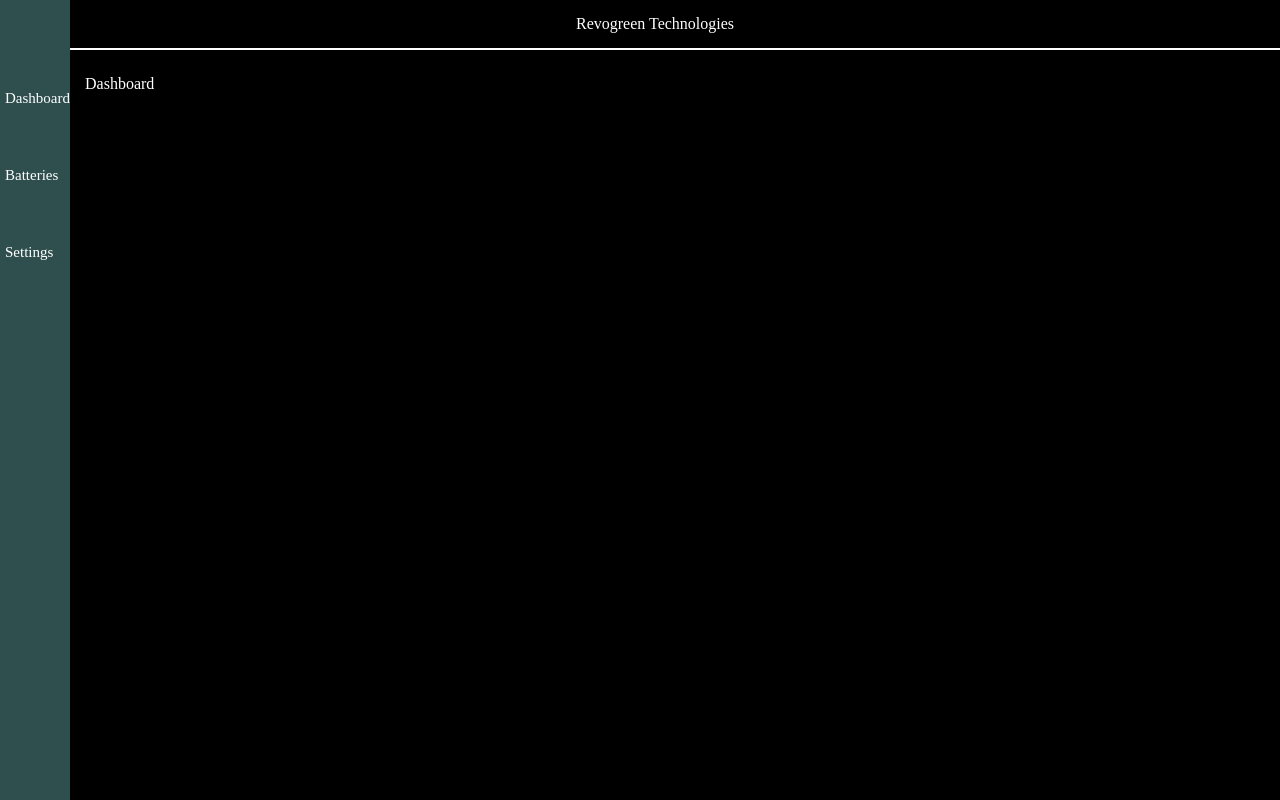
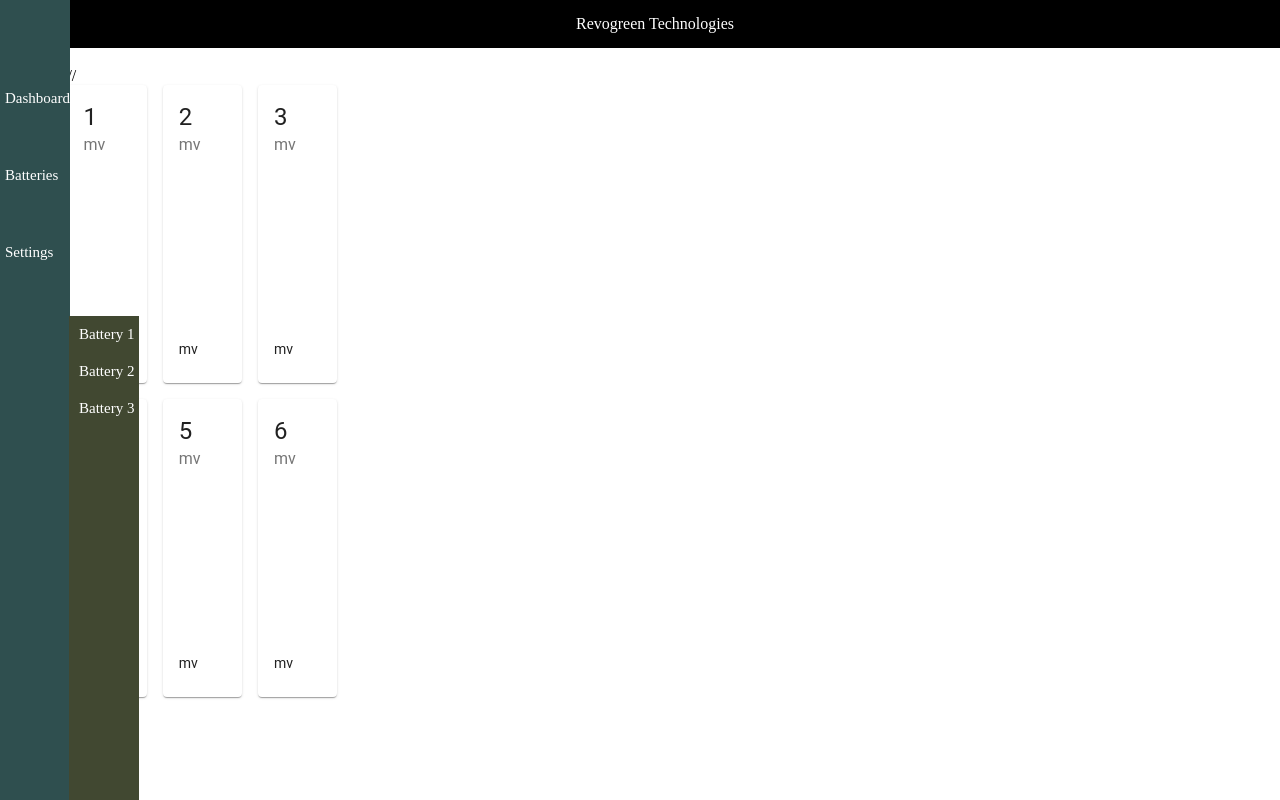
Before and after one commit to swarali15/HelpingHand, a React app: page / in a window 1280 px wide. Built offline with nearby package versions, Linux system fonts and the light colour scheme.

Commit message:
Added cards, batteries ChildComponent

```diff
--- a/package.json
+++ b/package.json
@@ -3,6 +3,7 @@
   "version": "0.1.0",
   "private": true,
   "dependencies": {
+    "@material-ui/core": "^4.9.9",
     "@testing-library/jest-dom": "^4.2.4",
     "@testing-library/react": "^9.3.2",
     "@testing-library/user-event": "^7.1.2",
--- a/src/components/DashBoard.js
+++ b/src/components/DashBoard.js
@@ -1,10 +1,22 @@
 import React from 'react';
+import DashboardCard from './dashboard/DashboardCard.js'
+import { Grid } from "@material-ui/core";
+import Content from './dashboard/DashboardContent';
 
 function DashBoard()
 {
-    return(<div className="DashBoard" >
-        <main className="dashboard">Dashboard</main>
-        </div>)
+    return (
+    <Grid container direction="column">
+      <Grid item container>
+        <Grid item xs={false} sm={2} />
+        <Grid item xs={12} sm={8}>
+          <h2>Content</h2>
+        //<Content />
+        </Grid>
+        <Grid item xs={false} sm={2} />
+      </Grid>
+    </Grid>
+  );
 
 }
 export default DashBoard
--- a/src/components/SideBar.js
+++ b/src/components/SideBar.js
@@ -1,39 +1,45 @@
 import React from 'react';
 import Sidebar from "react-sidebar";
 import Batteries from "./Batteries"
+import ReactDom from 'react-dom'
 
   class SideBar extends React.Component {
-      constructor() {
+      constructor()
+  {
     super();
     this.state = {
       showComponent: false,
     };
-    this._onButtonClick = this._onButtonClick.bind(this);
+    this.onBatteriesClick = this.onBatteriesClick.bind(this);
   }
 
-_onButtonClick() {
-    this.setState({
-      showComponent: true,
-    });
+onBatteriesClick() {
+    this.setState({showComponent: true});
   }
 
+accessBatery =()=>{
+    if(!this.setState.showComponent)
+        return;
+    else
+    this.refs.child.renderBattery();
+
+}
 render() {
 
-    return (<div className="sidebar-container">
+    return (
+    <div className="sidebar-container">
        <div className="sidebar-link">Dashboard</div>
+       <div className="sidebar-link batteryId" onClick={this.onBatteriesClick}>Batteries</div>
+       <div className="sidebar-link">Settings</div>
+        <Batteries ref='child'/>
+    </div>
+  )
+}
+  }
 
-    <div>
-       <div className="sidebar-link batteryId" onClick={this._onButtonClick}>Batteries</div>
-            {this.state.showComponent ?
-           <Batteries /> :
-           null
-        }
-    </div>
 
-       <div className="sidebar-link">Settings</div>
-        </div>)
 
-  }
-}
+
+
 
 export default SideBar
--- /dev/null
+++ b/src/components/dashboard/CardHeader.js
@@ -0,0 +1,17 @@
+import React from "react";
+import { AppBar, Toolbar, Typography } from "@material-ui/core";
+import { makeStyles } from "@material-ui/styles";
+
+const Header = () => {
+  return (
+    <AppBar position="static">
+      <Toolbar>
+        <Typography className>
+          Anthony sistilli
+        </Typography>
+      </Toolbar>
+    </AppBar>
+  );
+};
+
+export default Header;
--- /dev/null
+++ b/src/components/dashboard/DashboardCard.js
@@ -0,0 +1,31 @@
+import React from "react";
+import { makeStyles } from "@material-ui/core/styles";
+import Card from "@material-ui/core/Card";
+import CardHeader from "@material-ui/core/CardHeader";
+import CardActions from "@material-ui/core/CardActions";
+import CardContent from "@material-ui/core/CardContent";
+import Typography from "@material-ui/core/Typography";
+import Button from "@material-ui/core/Button";
+//import ShareIcon from "@material-ui/icons/Share";
+import { Avatar, IconButton, CardMedia } from "@material-ui/core";
+
+const DashboardCard = props => {
+  const { title, subtitle, description} = props;
+  return (
+    <Card>
+      <CardHeader
+        title={title}
+        description={description}
+        subheader={description}
+      />
+      <CardMedia style={{ height: "150px" }}  />
+      <CardContent>
+        <Typography variant="body2" component="p">
+          {description}
+        </Typography>
+      </CardContent>
+    </Card>
+  );
+};
+
+export default DashboardCard;
--- /dev/null
+++ b/src/components/dashboard/DashboardContent.js
@@ -0,0 +1,22 @@
+import React from "react";
+import { Grid } from "@material-ui/core";
+import Data from "./Data";
+import DashboardCard from './DashboardCard'
+
+const Content = () => {
+  const getCard = batteryData => {
+    return (
+      <Grid item xs={12} sm={4}>
+        <DashboardCard {...batteryData} />
+      </Grid>
+    );
+  };
+
+  return (
+    <Grid container spacing={2}>
+      {Data.map(batteryData => getCard(batteryData))}
+    </Grid>
+  );
+};
+
+export default Content;
--- /dev/null
+++ b/src/components/dashboard/Data.js
@@ -0,0 +1,38 @@
+export default [
+  {
+    title: "1",
+
+    description:"mv"
+
+  },
+  {
+    title: "2",
+
+    description:"mv"
+
+  },
+  {
+    title: "3",
+
+    description:"mv"
+
+  },
+  {
+    title: "4",
+
+    description:"mv"
+
+  },
+  {
+    title: "5",
+
+    description:"mv"
+
+  },
+ {
+    title: "6",
+
+    description:"mv"
+
+  }
+];
--- a/src/index.css
+++ b/src/index.css
@@ -6,7 +6,7 @@
 }
 .app
 {
-    display: block;
+    display: flex;
 }
 .navbar
 {   padding: 15px;
@@ -51,21 +51,21 @@
     font-size: 15px;
 }
 .batterySidebar
-{
-    height: 100%;
-    width: 100%;
+{   margin-top:0;
     background-color: #414831;
+    margin-left: 69px;
+    width: 70px;
+    height: 9000px;
 }
 .batteries-container
-{   height: 100%;
+{
 
-    margin-left: 65px;
-    width: 70px;
 
 }
 .battery-link
-{    height: 100%;
+{
     padding: 10px;
-    font-size: 10px;
+    font-size: 15px;
+    width: 80px;
 
 }
```
Also changed, not shown: src/components/copy.js (added, +85 -0 lines), src/components/New Text Document.txt (added), src/components/dashboard/New Text Document.txt (added), 1 other file.
